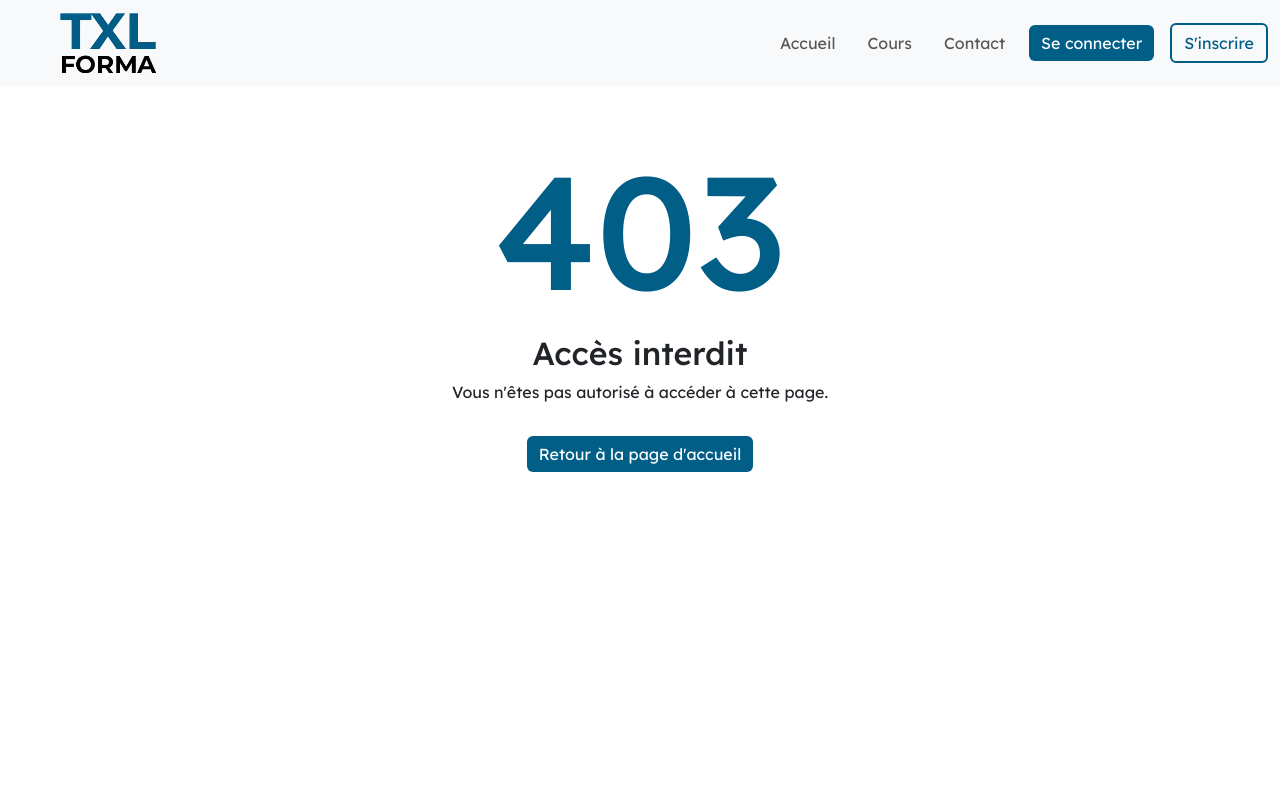
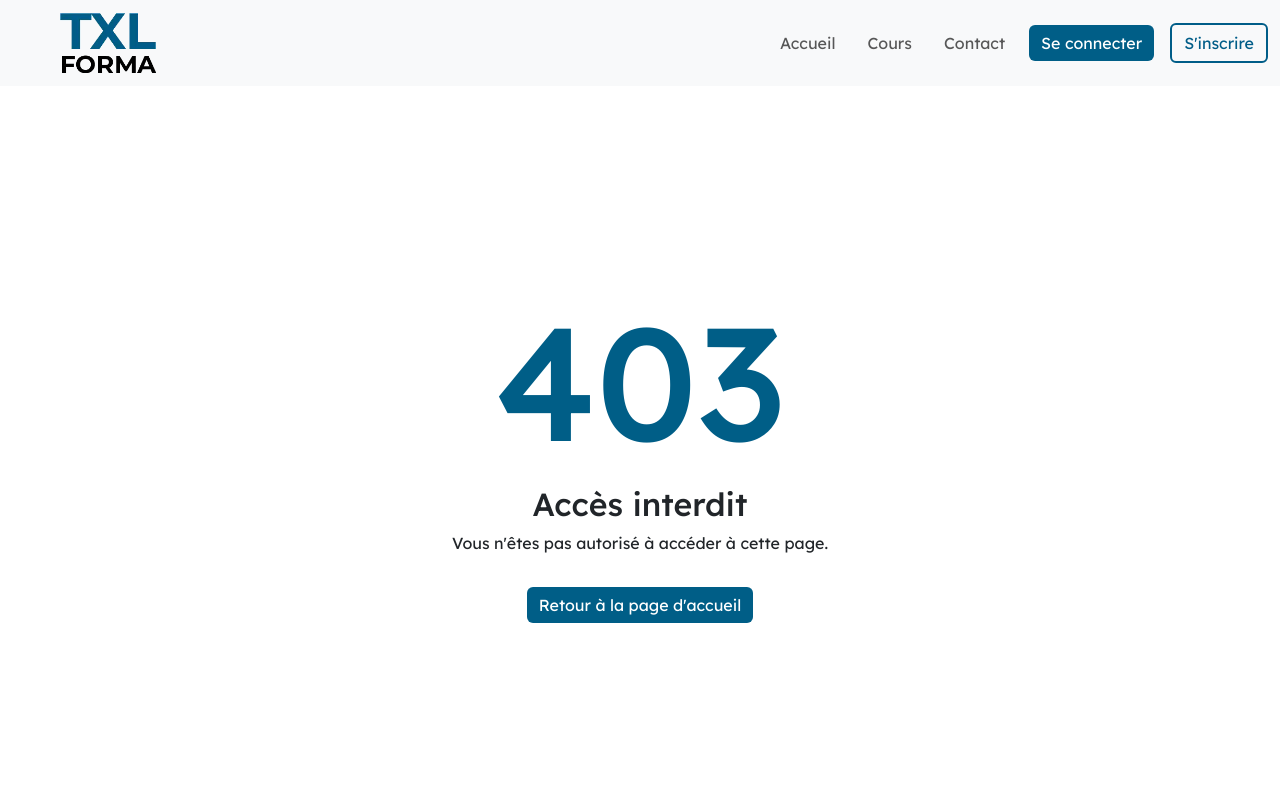
Before and after one commit to MatteoBaldinetti/SAE-501_Synapse, a React (Vite) app: page /403 in a window 1280 px wide. Shown: the top 800 px of the page. Built offline with nearby package versions, Linux system fonts and the light colour scheme; no server answers.

Commit message:
Fixing text center

```diff
--- a/src/styles/Error401.css
+++ b/src/styles/Error401.css
@@ -1,6 +1,10 @@
 .error-401 {
     text-align: center;
-    min-height: 85vh;
+    min-height: 80vh;
+    display: flex;
+    flex-direction: column;
+    justify-content: center;
+    align-items: center;
 }
 
 .error-401 h1 {
--- a/src/styles/Error403.css
+++ b/src/styles/Error403.css
@@ -1,6 +1,10 @@
 .error-403 {
     text-align: center;
-    min-height: 85vh;
+    min-height: 80vh;
+    display: flex;
+    flex-direction: column;
+    justify-content: center;
+    align-items: center;
 }
 
 .error-403 h1 {
--- a/src/styles/Error404.css
+++ b/src/styles/Error404.css
@@ -1,6 +1,10 @@
 .error-404 {
     text-align: center;
-    min-height: 85vh;
+    min-height: 80vh;
+    display: flex;
+    flex-direction: column;
+    justify-content: center;
+    align-items: center;
 }
 
 .error-404 h1 {
```
